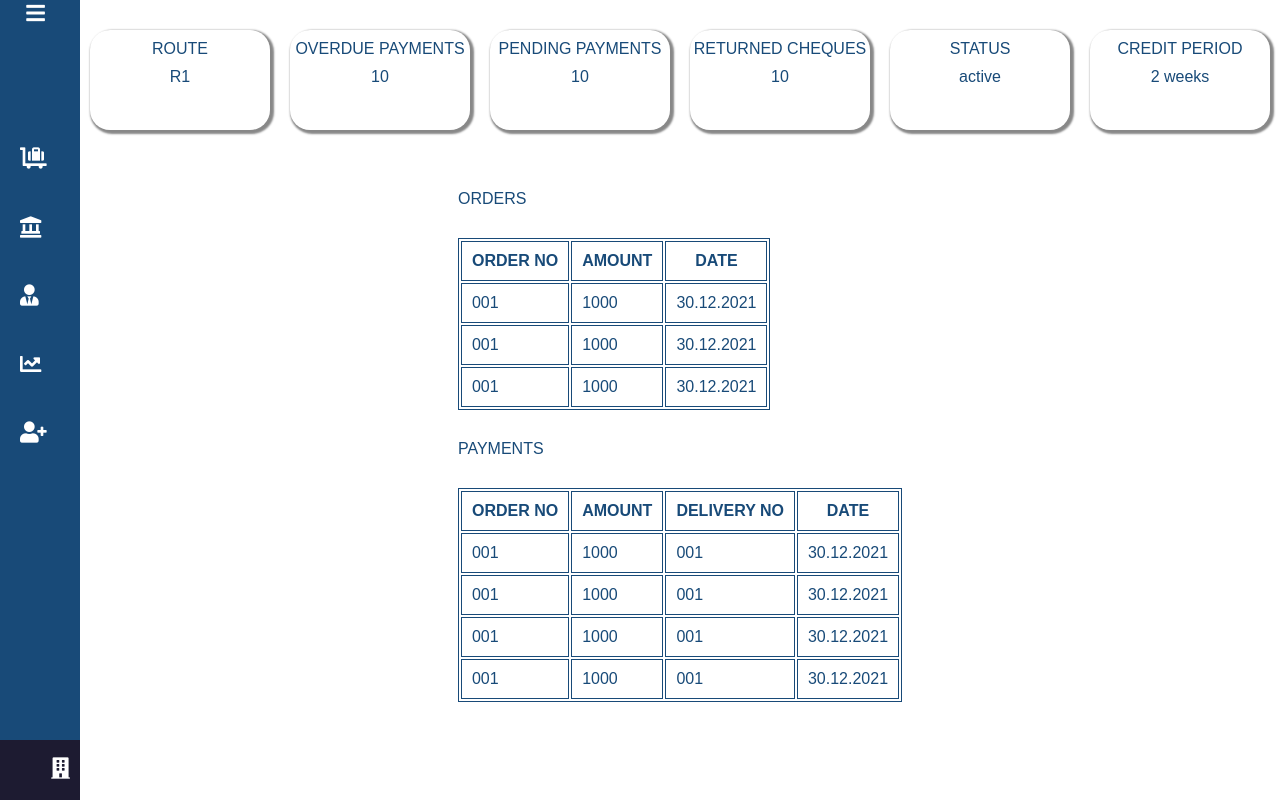
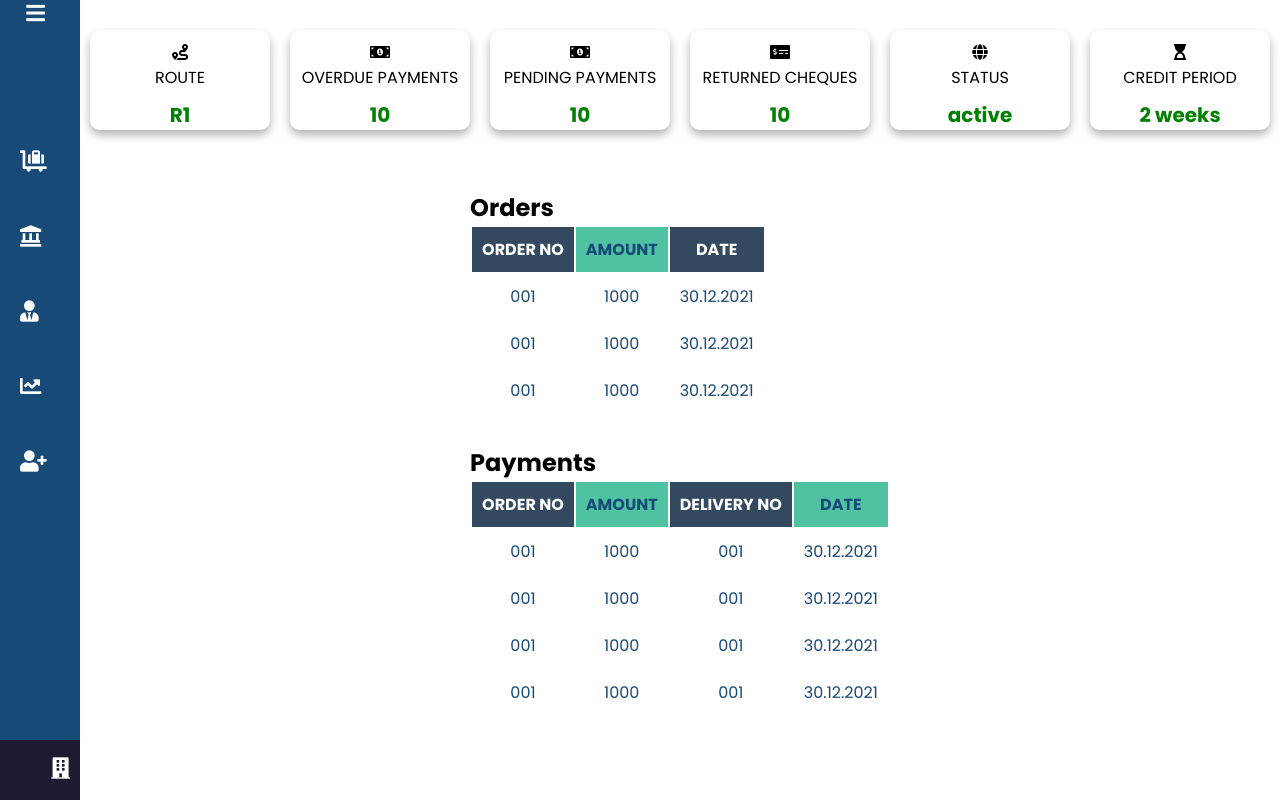
Before and after one commit to malithiperera/Web-Experts, a PHP site: page /web-Experts/views/view_admin_customerProfile.php in a window 1280 px wide. Run offline with PHP 8.4, Linux system fonts and the light colour scheme; the visitor is signed in with stand-in values (Sample User, id 1); some libraries are stand-ins or nearby versions.

Commit message:
css modification

```diff
--- a/app/views/view_admin_customerProfile.php
+++ b/app/views/view_admin_customerProfile.php
@@ -17,10 +17,11 @@
     <script src="https://cdn.jsdelivr.net/npm/chart.js@3.5.1/dist/chart.min.js"></script>
 
     <style>
+        @import url('https://fonts.googleapis.com/css2?family=Poppins:wght@200;300;400;500;600;700&display=swap');
         *{
             margin:0;
             padding:0;
-            font-family: Arial, Helvetica, sans-serif;
+            font-family: "Poppins" , sans-serif;
             color: white;
         }
         body{
@@ -109,14 +110,14 @@
            flex: 2 0 150px;
            width:200px;
            height:100px;
-           box-shadow:2px 2px 2px 2px #888888;
+           box-shadow: 0 5px 10px rgba(0, 0, 0, 0.3);
            margin-right:10px;
            margin-left:10px;
            margin-bottom:20px;
-           border-radius:20px;
+           border-radius:10px;
        }
        .card > p{
-        color:#184A78;
+        color:black;
         margin-top:10px;
        }
        .tables{
@@ -139,7 +140,8 @@
 
        }
        table{
-        border:1px solid #184A78;
+        border:none;
+        outline:none;
        }
        table thead{
 
@@ -147,15 +149,25 @@
        table thead th{
         color:#184A78;
         padding:10px;
-        border:1px solid #184A78;
-       }
-       tr{
 
        }
+       table th {
+  color: #000000;
+  background: #4FC3A1;
+}
+table th:nth-child(odd) {
+  color: #ffffff;
+  background: #324960;
+}
+td{
+  padding: 5px;
+  background-color: #fff;
+  text-align: center;
+}
        tr td{
         color:#184A78;
         padding:10px;
-        border:1px solid #184A78;
+
        }
        .popup_send_warning{
            position:fixed;
@@ -171,7 +183,7 @@
            height:350px;
            background-color:white;
            border:4px solid #184A78;
-           border-radius:20px;
+           border-radius:10px;
        }
        .send_warning_message label{
            color:#184A78;
@@ -191,8 +203,17 @@
            border-radius:20px;
            margin-left:160px;
        }
-
-
+       .card i{
+          color:black;
+       }
+       #top{
+           color:green;
+           font-weight:700;
+           font-size:20px;
+       }
+       h2{
+           color:black;
+       }
     </style>
 </head>
 <body>
@@ -243,40 +264,40 @@
        <div class="cards">
 
             <div class="card">
-                <p>ROUTE</p>
-                <p>R1</p>
+                <p><i class="fas fa-route"></i><br>ROUTE</p>
+                <p id="top">R1</p>
             </div>
 
             <div class="card">
-                <p>OVERDUE PAYMENTS</p>
-                <p>10</p>
+                <p><i class="fas fa-money-bill-alt"></i><br>OVERDUE PAYMENTS</p>
+                <p id="top">10</p>
             </div>
 
             <div class="card">
-                <p>PENDING PAYMENTS</p>
-                <p>10</p>
+                <p><i class="fas fa-money-bill-alt"></i><br>PENDING PAYMENTS</p>
+                <p id="top">10</p>
             </div>
 
             <div class="card">
-                <p>RETURNED CHEQUES</p>
-                <p>10</p>
+                <p><i class="fas fa-money-check-alt"></i><br>RETURNED CHEQUES</p>
+                <p id="top">10</p>
             </div>
 
             <div class="card">
-                <p>STATUS</p>
-                <p>active</p>
+                <p><i class="fas fa-globe"></i><br>STATUS</p>
+                <p id="top">active</p>
             </div>
 
             <div class="card">
-                <p>CREDIT PERIOD</p>
-                <p>2 weeks</p>
+                <p><i class="fas fa-hourglass-start"></i><br>CREDIT PERIOD</p>
+                <p id="top">2 weeks</p>
             </div>
        </div>
 
        <div class="tables">
            <div class="sub_tabels">
 
-                <p>ORDERS</p>
+                <h2>Orders</h2>
 
                 <div class="table1">
                     <table>
@@ -300,7 +321,7 @@
 
                 </div>
 
-                <p>PAYMENTS</p>
+               <h2>Payments</h2>
 
                 <div class="table2">
                     <table>
```
Also changed, not shown: app/controllers/login.php (+11 -4 lines), app/views/_1_view_customerHome.php (+24 -35 lines), .metals/metals.lock.db, 1 other file.
